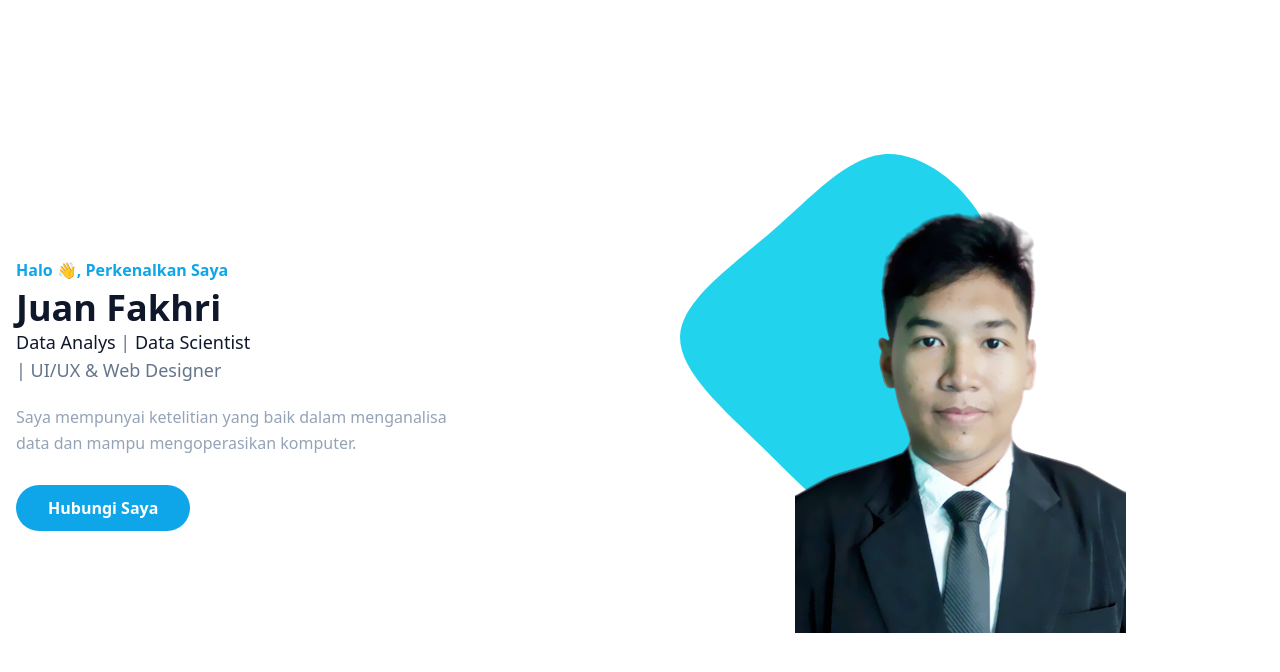
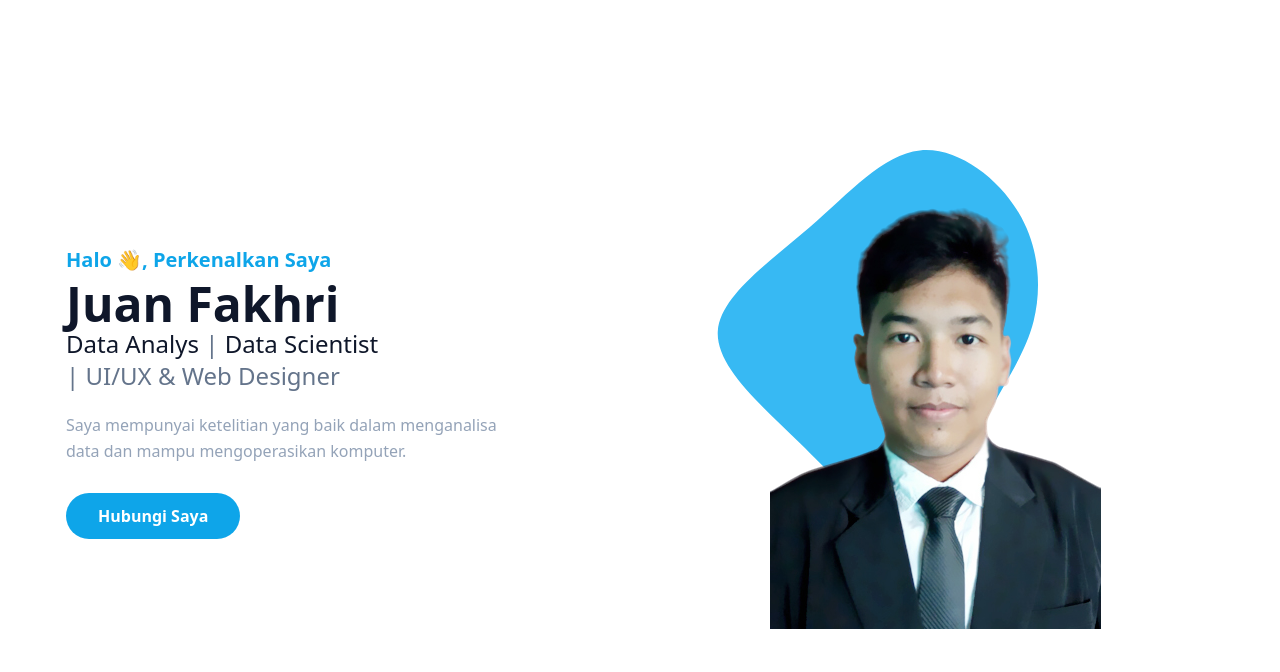
Before and after one commit to JuanFakhri/Juan_Fakhri_Portfolio, a website: page index.html in a window 1280 px wide. Drawn offline with Linux system fonts and the light colour scheme.

Commit message:
Upate 1 26/05/2023

```diff
--- a/index.html
+++ b/index.html
@@ -16,9 +16,11 @@
         <div class="container">
             <div class="flex flex-wrap">
                 <div class="w-full self-center px-4 lg:w-1/2">
-                    <h1 class="text-base font-semibold text-primary">Halo 👋, Perkenalkan Saya <span
-                            class="block font-bold text-dark text-4xl mt-1.5">Juan Fakhri</span> </h1>
-                    <h2 class="font-medium text-slate-500 text-lg mb-5"> <span class="text-dark">Data Analys</span> |
+                    <h1 class="text-base font-semibold text-primary md:text-xl">Halo 👋, Perkenalkan Saya
+                        <span class="block font-bold text-dark text-4xl mt-1.5 lg:text-5xl">Juan Fakhri</span>
+                    </h1>
+                    <h2 class="font-medium text-slate-500 text-lg mb-5 lg:text-2xl "> <span class="text-dark">Data
+                            Analys</span> |
                         <span class="text-dark">Data Scientist </span> <br> | UI/UX & Web
                         Designer
                     </h2>
@@ -31,11 +33,11 @@
                 </div>
 
                 <div class="w-full self-end px-4 lg:w-1/2">
-                    <div class="relative mt-10 ">
+                    <div class="relative mt-10 lg:mt-9 lg:right-0">
                         <img src="dist/img/PasFoto.png" alt="Juan Fakhri" class="max-w-full mx-auto">
-                        <span class="absolute -bottom-0 -z-10 left-1">
+                        <span class="absolute -bottom-0 -z-10 left-1/3 -translate-x-1/3">
                             <svg width="445" height="600" viewBox="0 0 200 200" xmlns="http://www.w3.org/2000/svg">
-                                <path fill="#22D3EE"
+                                <path fill="#37B9F3"
                                     d="M38.3,-43.7C46.3,-30.4,47,-15.2,44,-3C40.9,9.1,34.2,18.3,26.2,33.2C18.3,48.1,9.1,68.8,-2.4,71.2C-14,73.7,-28.1,57.9,-43.3,43C-58.6,28.1,-75.1,14,-74.3,0.8C-73.4,-12.4,-55.3,-24.8,-40,-38C-24.8,-51.3,-12.4,-65.5,1.4,-66.9C15.2,-68.3,30.4,-56.9,38.3,-43.7Z"
                                     transform="translate(100 100) scale(1.2)" />
                             </svg>
@@ -48,6 +50,8 @@
 
     </section>
     <!-- Hero section end -->
+
+
 </body>
 
 </html>
--- a/tailwind.config.js
+++ b/tailwind.config.js
@@ -2,12 +2,20 @@
 module.exports = {
   content: ['index.html'],
   theme: {
+    container: {
+      center: true,
+      padding: '20px',
+    },
     extend: {
       colors: {
         primary: '#0ea5e9',
         dark: '#0f172a'
+      },
+      screens: {
+        'xl': '1220px',
       }
     },
+
   },
   plugins: [],
 }
```
Also changed, not shown: dist/output.css.
